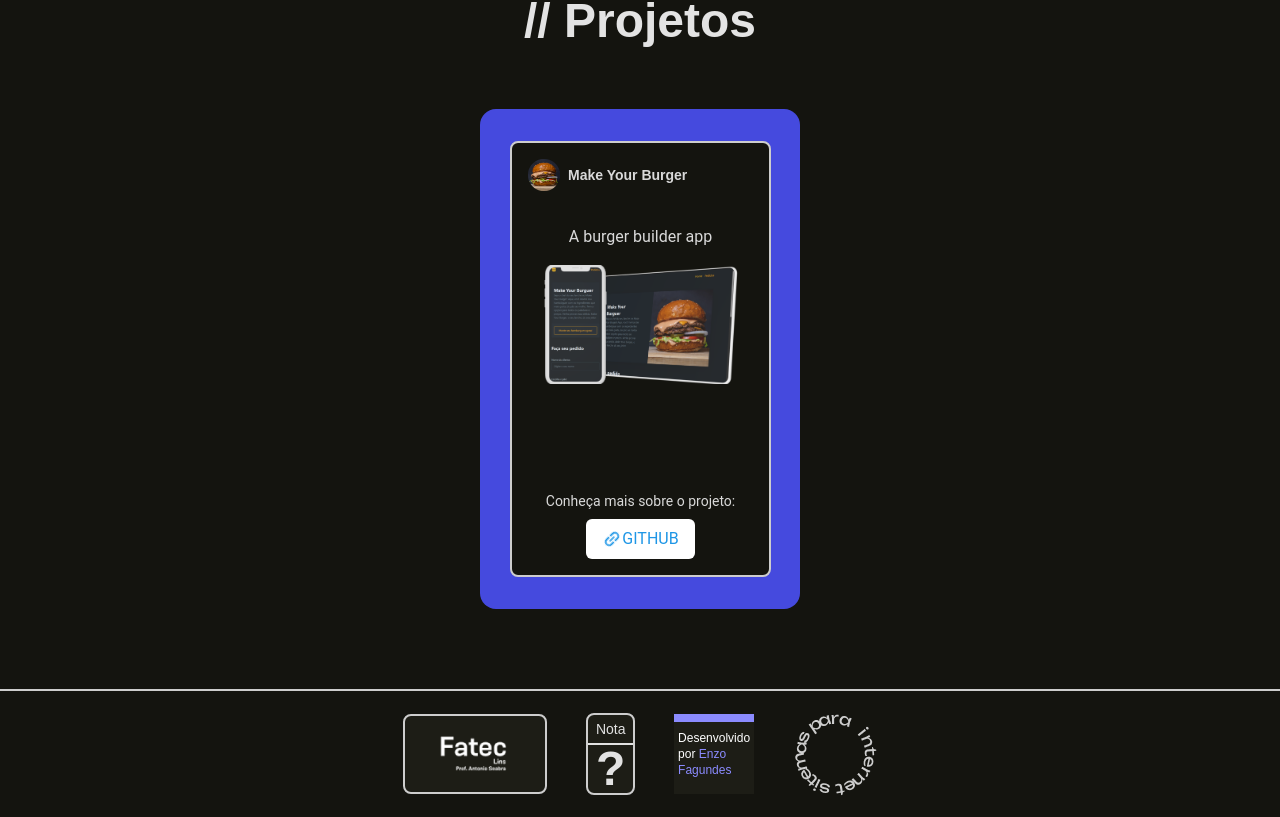
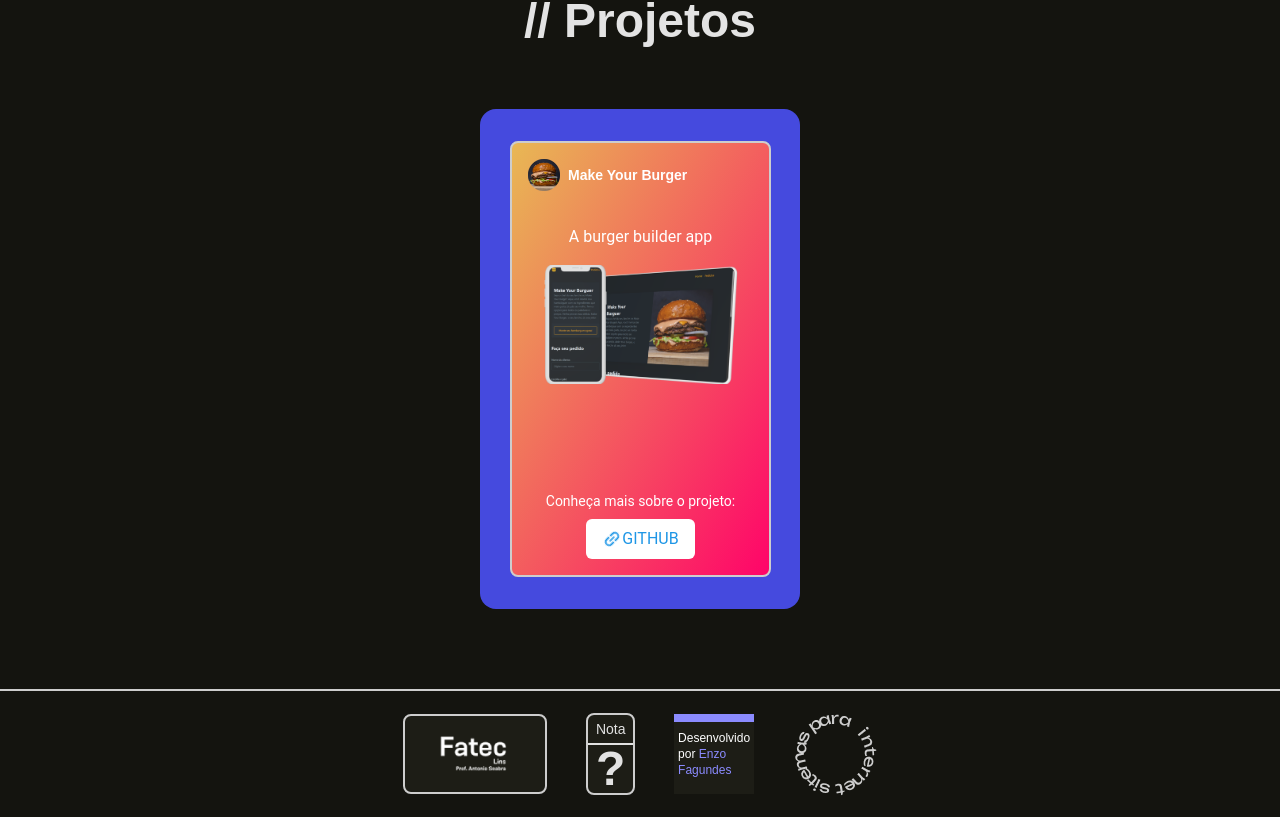
Before and after one commit to enzofagundz/portfolio, a Vue app: page / in a window 1280 px wide. Shown: the part 2081-2898 px from the top of the page. Built offline with nearby package versions, Linux system fonts and the light colour scheme.

Commit message:
change carousel-item background

```diff
--- a/src/components/ProjectsComponent.vue
+++ b/src/components/ProjectsComponent.vue
@@ -70,7 +70,7 @@ h1 {
 }
 
 .carousel-item {
-    @apply p-4 bg-[#14140F] rounded-lg border-2 border-[#cdcdcd] flex flex-col justify-between w-[225px] h-[400px] m-4
+    @apply p-4 rounded-lg border-2 border-[#cdcdcd] flex flex-col justify-between w-[225px] h-[400px] m-4 bg-gradient-to-br from-[#e8b854] to-[#ff0469]
 }
 
 .carousel-item header {
@@ -82,7 +82,7 @@ h1 {
 }
 
 .carousel-item header p {
-    @apply font-bold text-[#d9d9d9] text-sm
+    @apply font-bold text-white text-sm
 }
 
 .carousel-item article {
@@ -90,7 +90,7 @@ h1 {
 }
 
 .carousel-item article p {
-    @apply text-[#d9d9d9] text-base text-center mb-4
+    @apply text-white text-base text-center mb-4
 }
 
 .carousel-item article figure {
@@ -114,6 +114,6 @@ h1 {
 }
 
 .carousel-item footer p {
-    @apply text-[#d9d9d9] text-sm font-roboto text-center
+    @apply text-white text-sm font-roboto text-center
 }
 </style>
```
